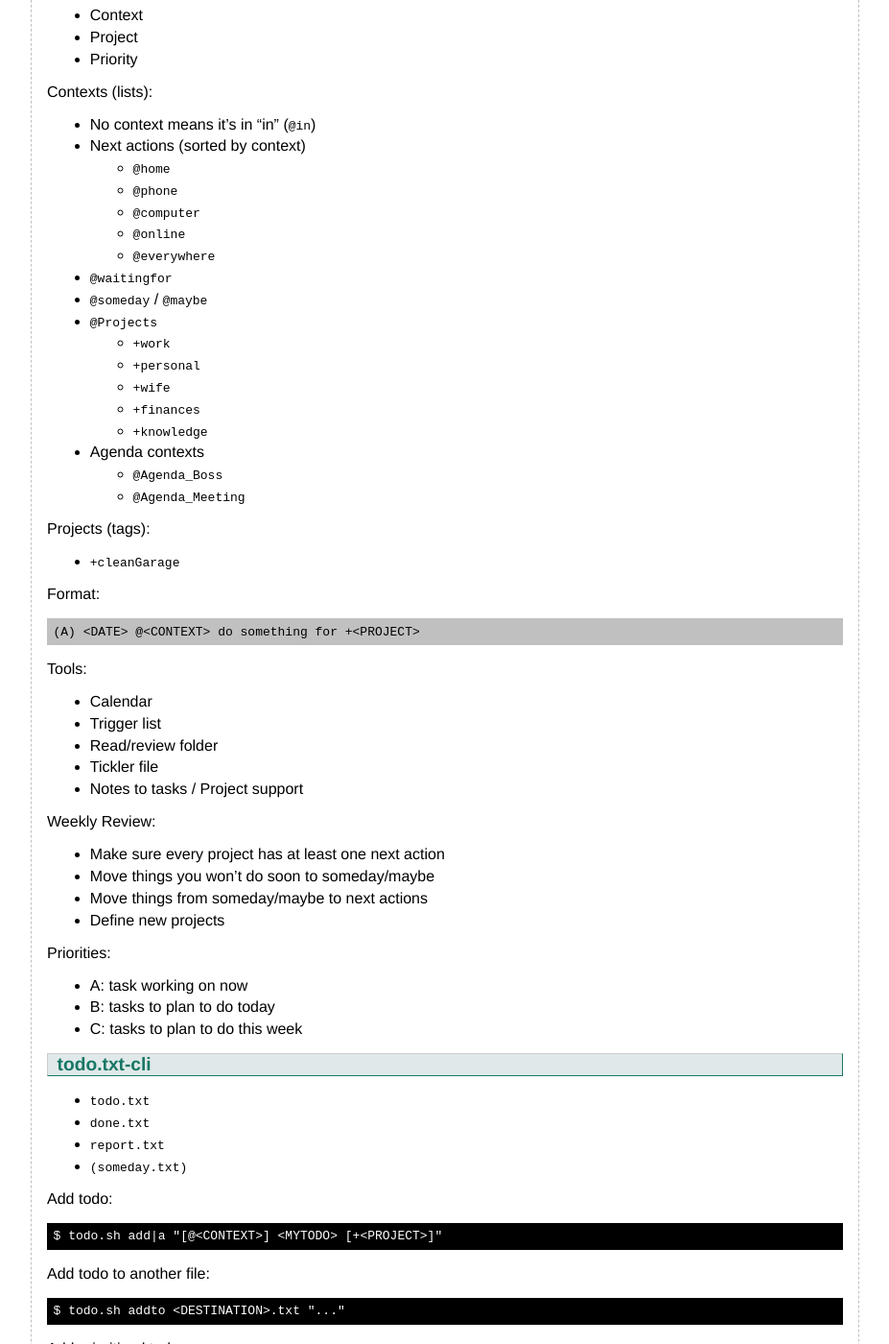
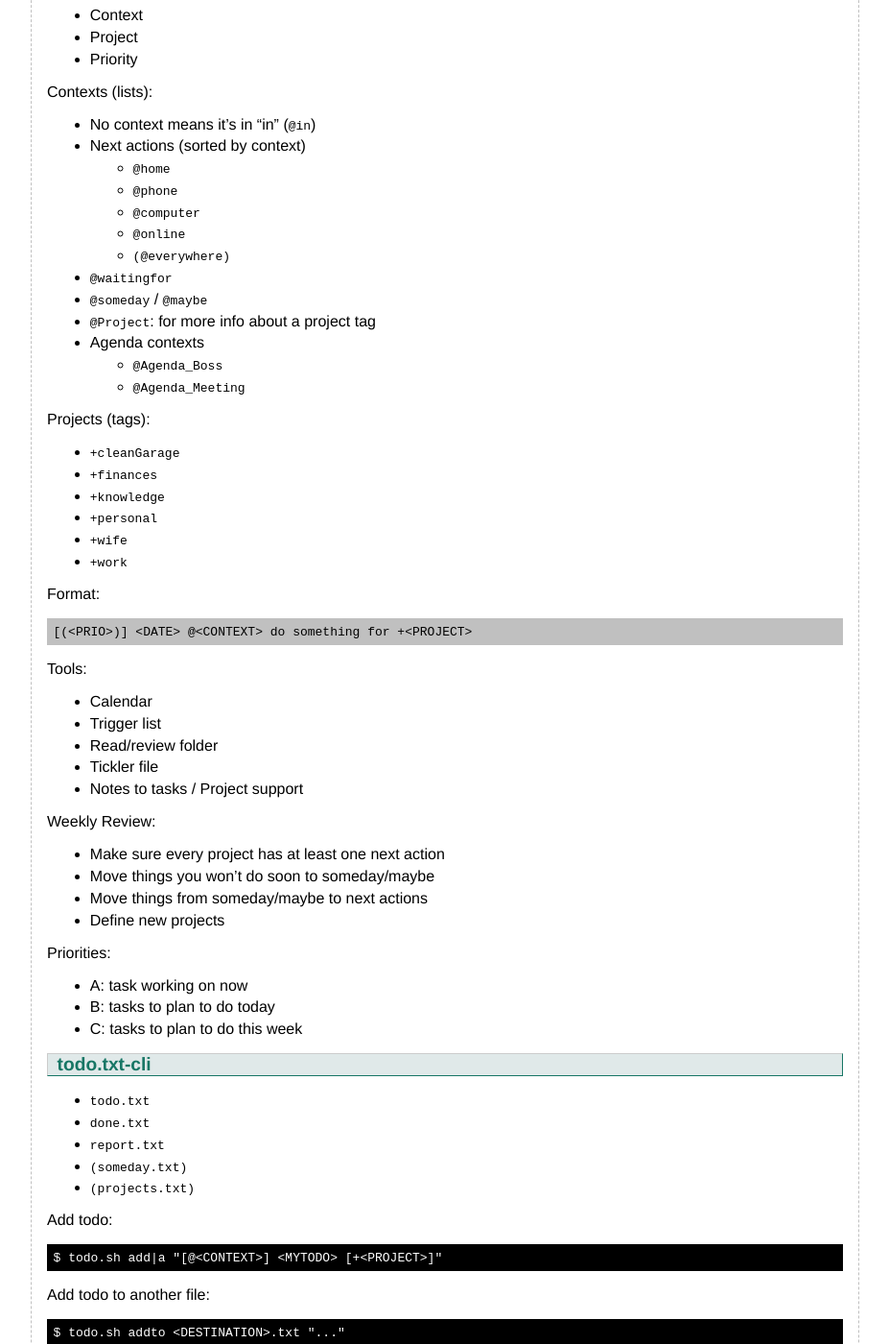
Before and after one commit to flyinggreenfrog/flyinggreenfrog.github.io, a Jekyll site: the page built from knowledgebase/todotxt.md, in a window 1280 px wide and 1400 px high, scrolled down 811 px. Shown: the whole window at 96% size, without its empty margins (176-1103 px from the left). Built offline with Jekyll 4.4.1, drawn with Linux system fonts in a browser that asks for light colours.

Commit message:
Worked on knowledgebase todotxt.

```diff
--- a/knowledgebase/todotxt.md
+++ b/knowledgebase/todotxt.md
@@ -52,15 +52,10 @@ Contexts (lists):
   - `@phone`
   - `@computer`
   - `@online`
-  - `@everywhere`
+  - `(@everywhere)`
 * `@waitingfor`
 * `@someday` / `@maybe`
-* `@Projects`
-  - `+work`
-  - `+personal`
-  - `+wife`
-  - `+finances`
-  - `+knowledge`
+* `@Project`: for more info about a project tag
 * Agenda contexts
   - `@Agenda_Boss`
   - `@Agenda_Meeting`
@@ -102,6 +102,7 @@ Priorities:
 * `done.txt`
 * `report.txt`
 * `(someday.txt)`
+* `(projects.txt)`
 
 Add todo:
 
```
Also changed, not shown: other parts of knowledgebase/todotxt.md (+7 -2 lines).
